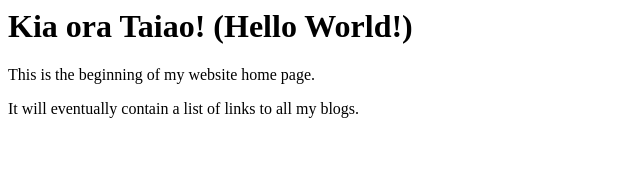
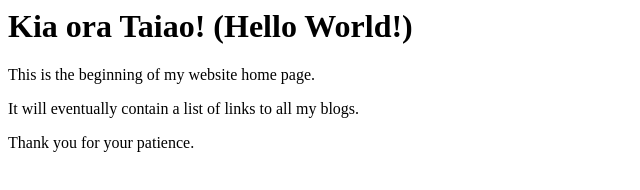
Before and after one commit to Fergieboi/Fergieboi.github.io, a plain HTML site: page index.html in a window 1280 px wide. Shown: the whole page, without its empty margins (0-640 px from the left). Drawn offline with Linux system fonts and the light colour scheme.

Commit message:
Minor adjustment to the blog HTML

```diff
--- a/index.html
+++ b/index.html
@@ -5,5 +5,6 @@
     <h1>Kia ora Taiao! (Hello World!)</h1>
     <p> This is the beginning of my website home page.</p>
     <p> It will eventually contain a list of links to all my blogs. </p>
+    <p> Thank you for your patience.</p>
   </body>
 </html>
```
